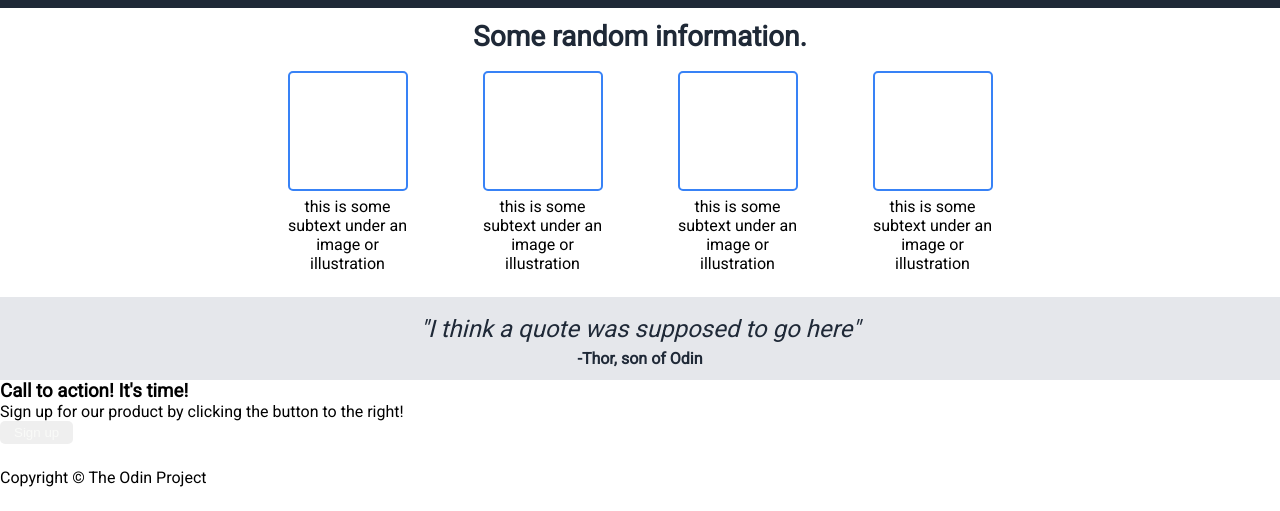
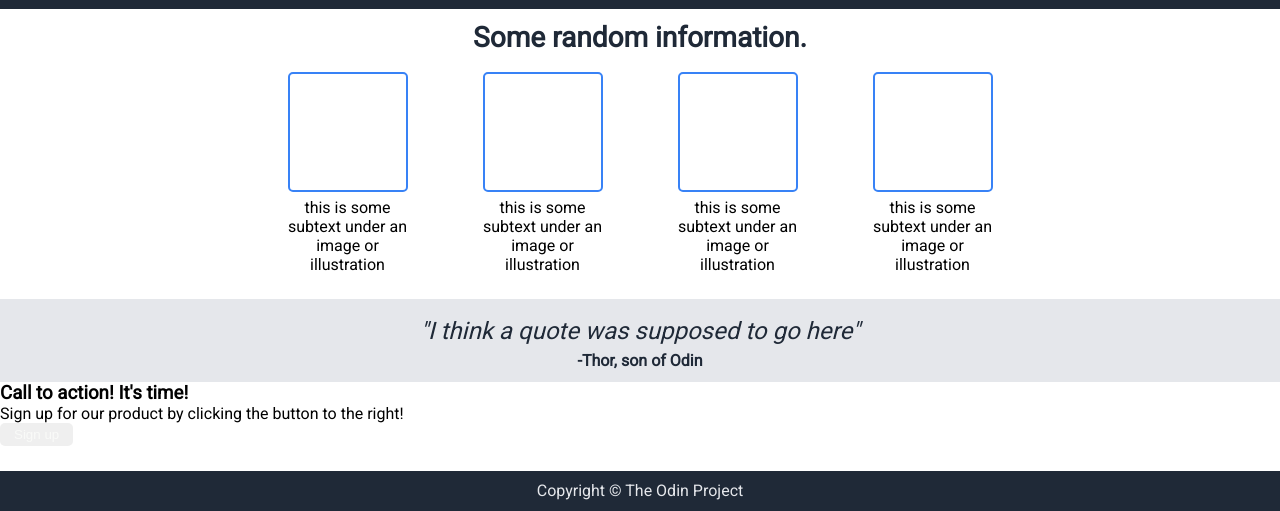
Before and after one commit to joshuafarnaby/landing_page_odin_project, a plain HTML site: page index.html in a window 1280 px wide. Shown: the part 289-800 px from the top of the page. Drawn offline with Linux system fonts and the light colour scheme.

Commit message:
add footer style

```diff
--- a/style/style.css
+++ b/style/style.css
@@ -157,3 +157,12 @@ button:hover {
 .quote-author {
   font-weight: 900;
 }
+
+footer {
+  background-color: #1f2937;
+  flex: 0 0 40px;
+  display: flex;
+  justify-content: center;
+  align-items: center;
+  color: #e5e7eb;
+}
```
